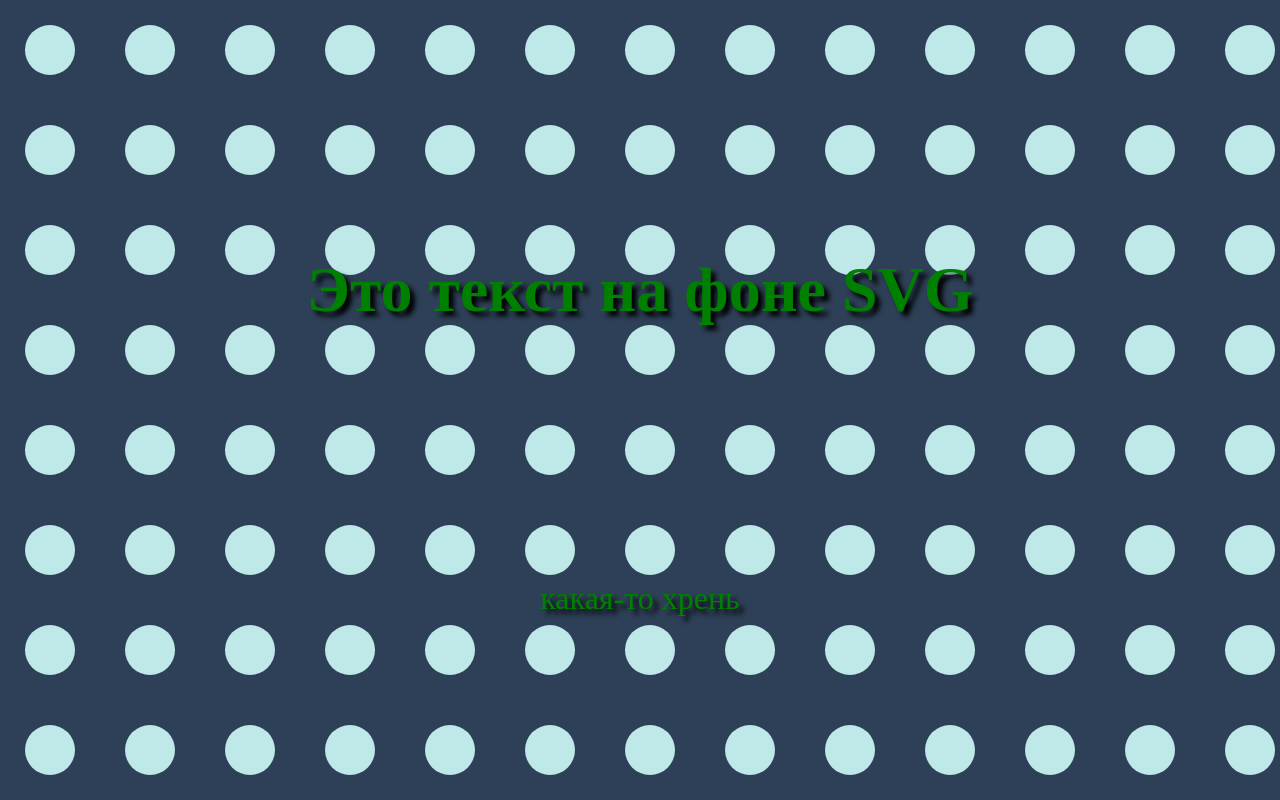
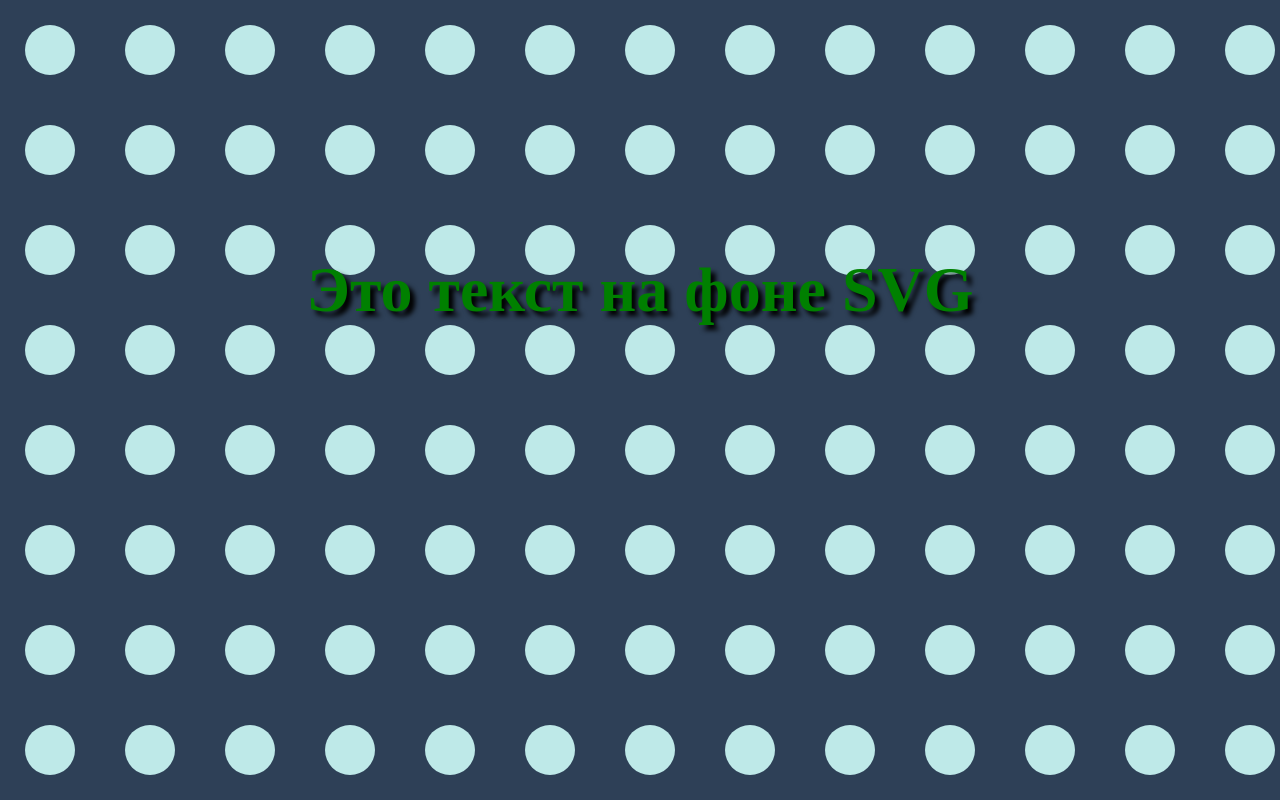
Before and after one commit to EvgeniyaRo/testgit, a plain HTML site: page index.html in a window 1280 px wide. Drawn offline with Linux system fonts and the light colour scheme.

Commit message:
3 commit

```diff
--- a/index.html
+++ b/index.html
@@ -7,8 +7,7 @@
 </head>
 <body>
 	<div>
-		<h1>Это текст на фоне SVG</h1>
-	</div>
-	<div>какая-то хрень</div>
+   <h1>Это текст на фоне SVG</h1>
+</div>
 </body>
 </html>
```
